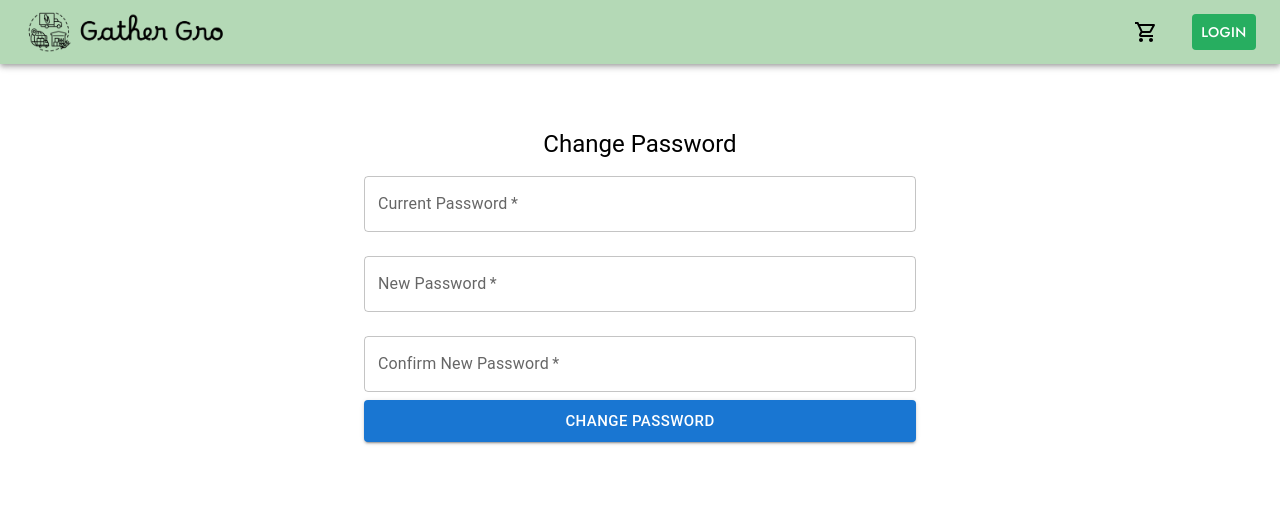
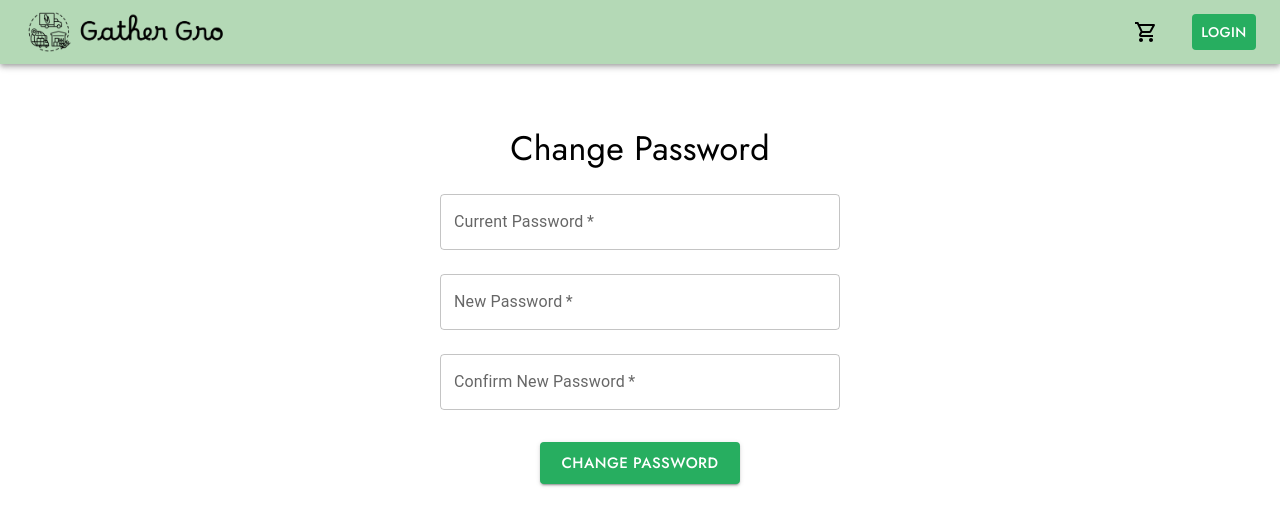
Before and after one commit to hardikpatel2906/gathergro, a React (Create React App) app in the folder frontend/: page /changepassword in a window 1280 px wide. Shown: the top 526 px of the page. Built offline with nearby package versions, Linux system fonts and the light colour scheme.

Commit message:
Change UI in change password/ update profile page

```diff
--- a/frontend/src/components/changepassword.js
+++ b/frontend/src/components/changepassword.js
@@ -2,9 +2,20 @@ import React, { useState } from "react";
 import authService from "../services/authenticationService";
 import { useNavigate } from "react-router-dom";
 import { Container, Typography, TextField, Button, Box } from "@mui/material";
+import { styled } from "@mui/material/styles";
 
 
-function ChangePassword() {
+const CustomButton = styled(Button)({
+    background: "#27ae60",
+    fontFamily: 'Jost',
+    color: "white",
+    ":hover": {
+        background: "#0b873f"
+    }
+});
+
+
+const ChangePassword = () => {
     const [currentPassword, setCurrentPassword] = useState("");
     const [newPassword, setNewPassword] = useState("");
     const [confirmPassword, setConfirmPassword] = useState("");
@@ -69,10 +80,10 @@ function ChangePassword() {
                     alignItems: "center",
                 }}
             >
-        <Typography component="h1" variant="h5">
+                <Typography component="h1" variant="h4" sx={{ fontFamily: "Jost" }}>
                     Change Password
                 </Typography>
-        <form onSubmit={handleSubmit}>
+                <Box component="form" onSubmit={handleSubmit} sx={{ mt: 1, width: 400, display: "flex", flexDirection: "column", alignItems: "center" }}>
                     <TextField
                         label="Current Password"
                         fullWidth
@@ -108,16 +119,10 @@ function ChangePassword() {
                             {error}
                         </Typography>
                     )}
-          <Button
-            type="submit"
-            variant="contained"
-            color="primary"
-            fullWidth
-            size="large"
-          >
+                    <CustomButton type="submit" variant="contained" size="large" sx={{ mt: 3 }}>
                         Change Password
-          </Button>
-        </form>
+                    </CustomButton>
+                </Box>
             </Box>
         </Container>
     );
--- a/frontend/src/components/profileupdate.js
+++ b/frontend/src/components/profileupdate.js
@@ -2,9 +2,19 @@ import React, { useState } from "react";
 import authService from "../services/authenticationService";
 import { useNavigate } from "react-router-dom";
 import { Container, Typography, TextField, Button, Box } from "@mui/material";
+import { styled } from "@mui/material/styles";
 
 
-function ProfileUpdate() {
+const CustomButton = styled(Button)({
+    background: "#27ae60",
+    fontFamily: 'Jost',
+    color: "white",
+    ":hover": {
+        background: "#0b873f"
+    }
+});
+
+const ProfileUpdate = () => {
     const [username, setUsername] = useState("");
     const [contact, setContact] = useState("");
     const [bio, setBio] = useState("");
@@ -51,10 +61,10 @@ function ProfileUpdate() {
                     alignItems: "center",
                 }}
             >
-        <Typography component="h1" variant="h5">
+                <Typography component="h1" variant="h4" sx={{ fontFamily: "Jost" }}>
                     Update Profile
                 </Typography>
-        <form onSubmit={handleSubmit}>
+                <Box component="form" onSubmit={handleSubmit} sx={{ mt: 1, width: 400, display: "flex", flexDirection: "column", alignItems: "center" }}>
                     <TextField
                         label="Username"
                         fullWidth
@@ -89,16 +99,10 @@ function ProfileUpdate() {
                             {error}
                         </Typography>
                     )}
-          <Button
-            type="submit"
-            variant="contained"
-            color="primary"
-            fullWidth
-            size="large"
-          >
+                    <CustomButton type="submit" variant="contained" size="large" sx={{ mt: 3 }}>
                         Update Profile
-          </Button>
-        </form>
+                    </CustomButton>
+                </Box>
             </Box>
         </Container>
     );
```
Lines whose indentation alone changed are shown as unchanged.
